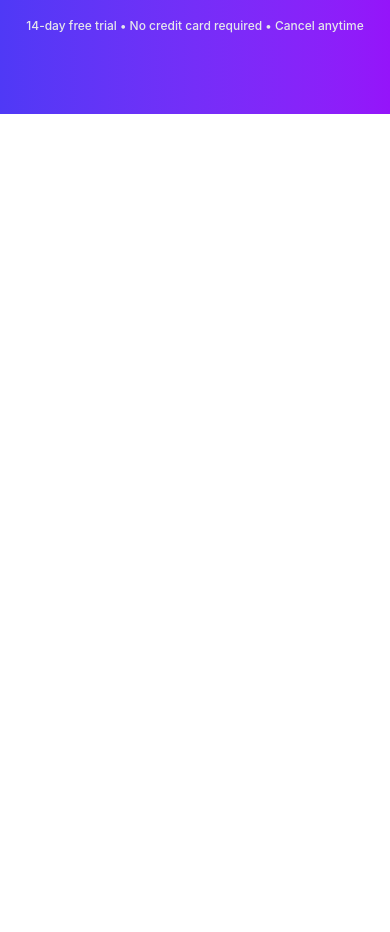
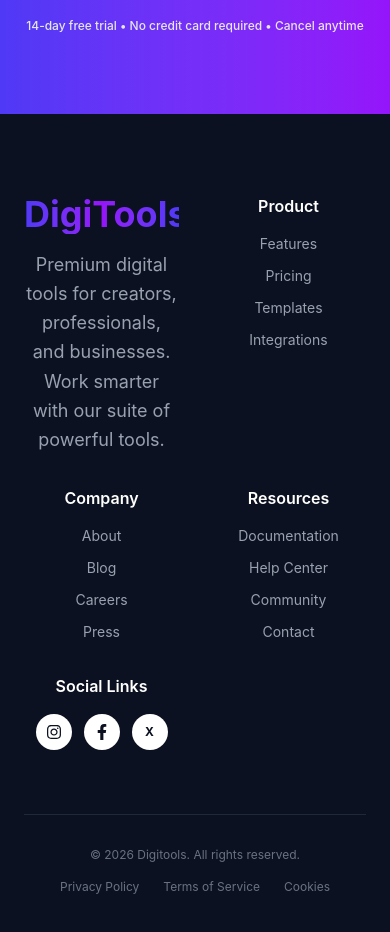
Before and after one commit to Redwanhossain200/digitools-website, a React (Vite) app: page / in a window 390 px wide. Shown: the part 8236-9168 px from the top of the page. Before the commit the page ends 8350 px from the top, so only its background shows below. Built offline with nearby package versions, Linux system fonts and the light colour scheme.

Commit message:
cta section added

```diff
--- a/src/App.jsx
+++ b/src/App.jsx
@@ -8,7 +8,8 @@ import MainSection from './components/MainSection'
 import Steps from './components/Steps'
 import Pricing from './components/Pricing'
 import CTA from './components/CTA'
-import './App.css'
+import Footer from './components/Footer'
+
 
 function App() {
   const [products, setProducts] = useState([]);
@@ -83,7 +84,7 @@ function App() {
 
         <CTA></CTA>
 
-
+        <Footer></Footer>
       </div>
     </>
   )
--- /dev/null
+++ b/src/components/Footer.jsx
@@ -0,0 +1,76 @@
+import { FaInstagram, FaFacebookF } from 'react-icons/fa';
+
+const Footer = () => {
+  return (
+    <footer id="faq" className="bg-[#0b1120] text-gray-400 pt-10 text-center lg:text-left">
+      <div className="max-w-7xl mx-auto px-6 pt-10 pb-10">
+        <div className="grid grid-cols-2 md:grid-cols-3 lg:grid-cols-5 gap-8">
+          <div className="lg:col-span-1">
+            <h2 className="bg-linear-to-r from-[#4F39F6] via-[#9514FA] to-[#4F39F6] bg-clip-text text-transparent text-4xl font-bold mb-4 animate-gradient-text">
+              DigiTools
+            </h2>
+            <p className="text-lg leading-relaxed max-w-xs">
+              Premium digital tools for creators, professionals, and businesses. Work smarter with our suite of powerful tools.
+            </p>
+          </div>
+
+          <div>
+            <h3 className="text-white font-semibold mb-4">Product</h3>
+            <ul className="space-y-3 text-sm">
+              <li><a href="#" className="hover:text-white transition">Features</a></li>
+              <li><a href="#" className="hover:text-white transition">Pricing</a></li>
+              <li><a href="#" className="hover:text-white transition">Templates</a></li>
+              <li><a href="#" className="hover:text-white transition">Integrations</a></li>
+            </ul>
+          </div>
+
+          <div>
+            <h3 className="text-white font-semibold mb-4">Company</h3>
+            <ul className="space-y-3 text-sm">
+              <li><a href="#" className="hover:text-white transition">About</a></li>
+              <li><a href="#" className="hover:text-white transition">Blog</a></li>
+              <li><a href="#" className="hover:text-white transition">Careers</a></li>
+              <li><a href="#" className="hover:text-white transition">Press</a></li>
+            </ul>
+          </div>
+
+          <div>
+            <h3 className="text-white font-semibold mb-4">Resources</h3>
+            <ul className="space-y-3 text-sm">
+              <li><a href="#" className="hover:text-white transition">Documentation</a></li>
+              <li><a href="#" className="hover:text-white transition">Help Center</a></li>
+              <li><a href="#" className="hover:text-white transition">Community</a></li>
+              <li><a href="#" className="hover:text-white transition">Contact</a></li>
+            </ul>
+          </div>
+
+          <div className="flex flex-col items-center">
+            <h3 className="text-white font-semibold mb-4">Social Links</h3>
+            <div className="flex justify-center md:justify-start space-x-3">
+              <button className="w-9 h-9 cursor-pointer bg-white rounded-full flex items-center justify-center text-[#0b1120] hover:bg-gray-200 transition">
+                <FaInstagram />
+              </button>
+              <button className="w-9 h-9 cursor-pointer bg-white rounded-full flex items-center justify-center text-[#0b1120] hover:bg-gray-200 transition">
+                <FaFacebookF />
+              </button>
+              <button className="w-9 h-9 cursor-pointer bg-white rounded-full flex items-center justify-center text-[#0b1120] hover:bg-gray-200 transition">
+                <span className="font-bold text-xs">X</span>
+              </button>
+            </div>
+          </div>
+        </div>
+
+        <div className="border-t border-gray-800 mt-16 pt-8 flex flex-col md:flex-row justify-between items-center text-xs text-gray-500">
+          <p>&copy; 2026 Digitools. All rights reserved.</p>
+          <div className="flex space-x-6 mt-4 md:mt-0">
+            <a href="#" className="hover:text-white">Privacy Policy</a>
+            <a href="#" className="hover:text-white">Terms of Service</a>
+            <a href="#" className="hover:text-white">Cookies</a>
+          </div>
+        </div>
+      </div>
+    </footer>
+  );
+};
+
+export default Footer;
```
